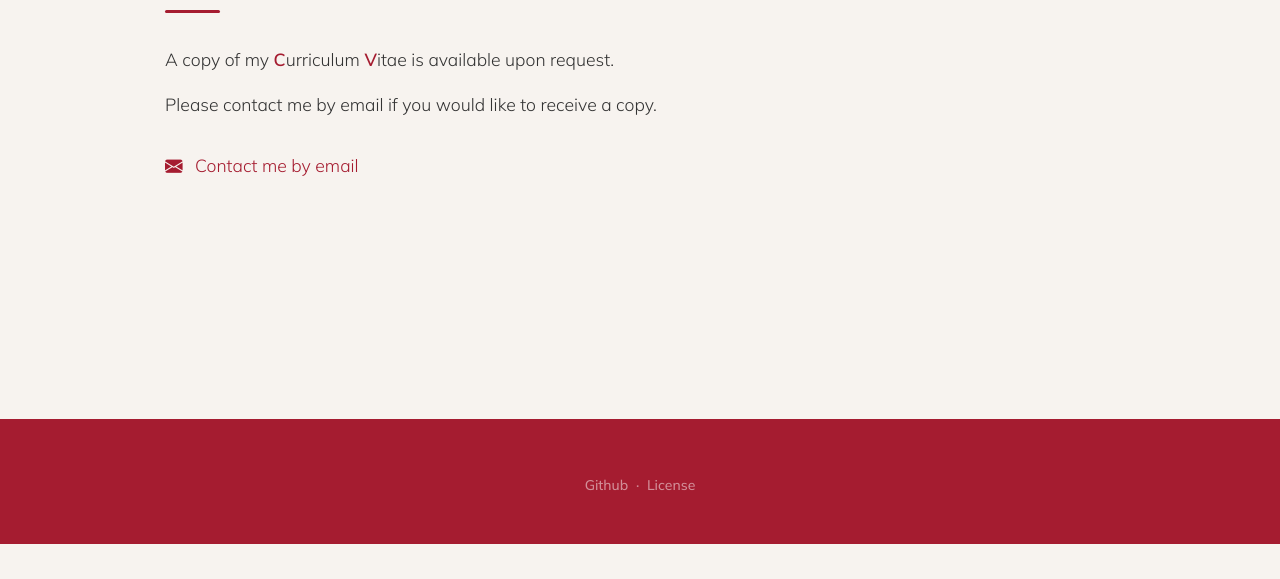
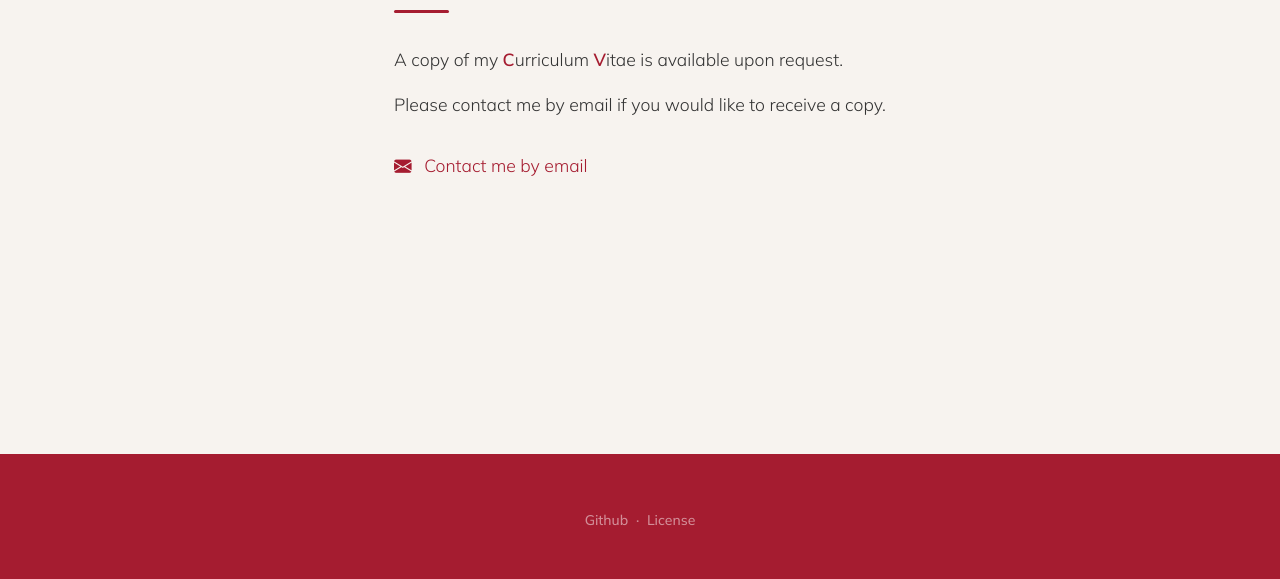
Before and after one commit to antoniococan/antoniococan.github.io, a plain HTML site: page cv.html in a window 1280 px wide. Shown: the part 221-800 px from the top of the page. Drawn offline with nearby package versions, Linux system fonts and the light colour scheme.

Commit message:
Update cv.css

```diff
--- a/static/css/cv.css
+++ b/static/css/cv.css
@@ -70,12 +70,19 @@ body {
 }
 
 /* Footer */
-.cv-footer {
-    background: #A51C30;
-    padding: 25px;
-    text-align: center;
-    color: rgba(255,255,255,0.75);
-    font-size: 0.85rem;
+html,
+body {
+    min-height: 100%;
+}
+
+body {
+    min-height: 100vh;
+    display: flex;
+    flex-direction: column;
+}
+
+.cv-content {
+    flex: 1;
 }
 
 /* Mobile responsiveness */
```
